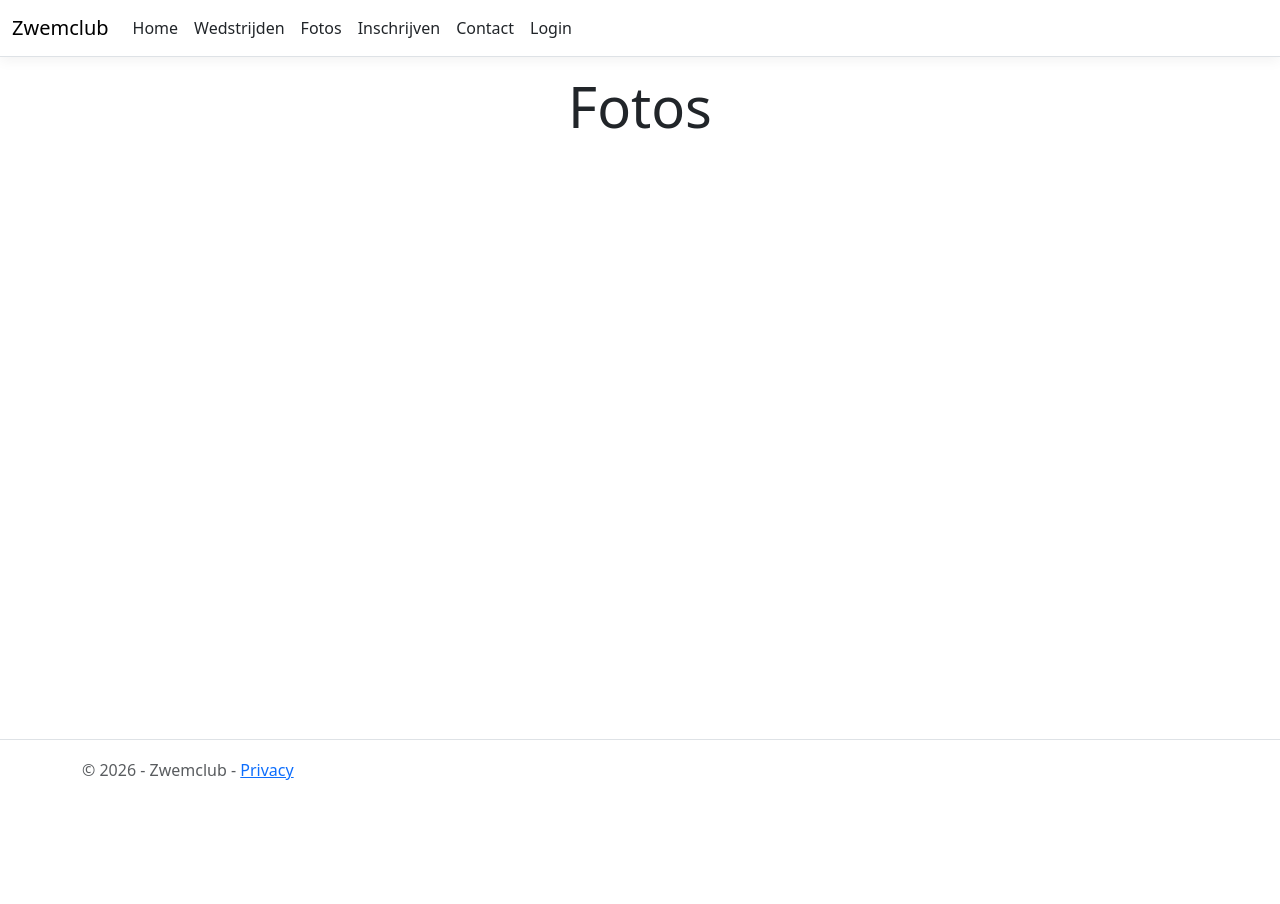
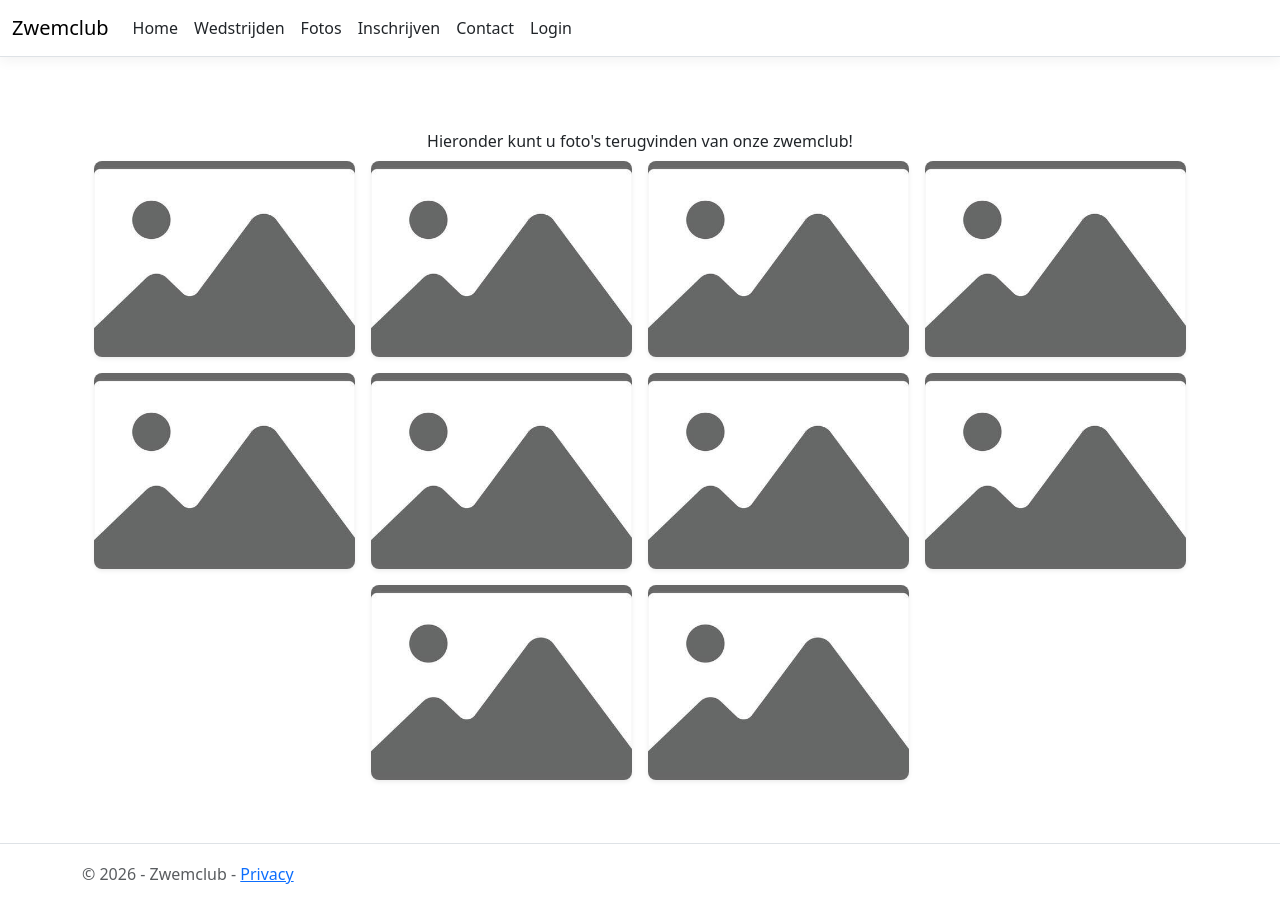
Before and after one commit to Mathiodeuz/BimbZwembad, an ASP.NET Core app: page /Fotos in a window 1280 px wide. Before the commit the page ends 780 px from the top, so only its background shows below. Run offline with ASP.NET Core 8, Linux system fonts and the light colour scheme; style sheets or scripts are compiled from the project's sources; some libraries are stand-ins or nearby versions.

Commit message:
Knop van homepage naar inschrijven werkt, eerste versie van fotos pagina

```diff
--- a/Views/Fotos/Index.cshtml
+++ b/Views/Fotos/Index.cshtml
@@ -2,7 +2,73 @@
     ViewData["Title"] = "Fotos";
 }
 
-<div class="text-center">
-    <h1 class="display-4">Fotos</h1>
-    <p></p>
+<div class="container pt-5 pb-4">
+    <p class="text-center my-2">Hieronder kunt u foto's terugvinden van onze zwemclub!</p>
+  <div class="d-flex flex-column flex-md-row justify-content-between align-items-md-center gap-3 mb-4">
+
+
+    <div class="row row-cols-1 row-cols-sm-2 row-cols-md-3 row-cols-lg-4 row-cols-xl-4 g-3 justify-content-center">
+
+        <div class="col">
+            <div class="card h-100 border-0 shadow-sm overflow-hidden rounded-3">
+                <img src="/images/Placeholder.jpg" class="w-100 h-100 object-fit-cover" style="aspect-ratio: 4 / 3;" alt="Foto 1">
+            </div>
+        </div>
+
+        <div class="col">
+            <div class="card h-100 border-0 shadow-sm overflow-hidden rounded-3">
+                <img src="/images/Placeholder.jpg" class="w-100 h-100 object-fit-cover" style="aspect-ratio: 4 / 3;" alt="Foto 2">
+            </div>
+        </div>
+
+        <div class="col">
+            <div class="card h-100 border-0 shadow-sm overflow-hidden rounded-3">
+                <img src="/images/Placeholder.jpg" class="w-100 h-100 object-fit-cover" style="aspect-ratio: 4 / 3;" alt="Foto 3">
+            </div>
+        </div>
+
+        <div class="col">
+            <div class="card h-100 border-0 shadow-sm overflow-hidden rounded-3">
+                <img src="/images/Placeholder.jpg" class="w-100 h-100 object-fit-cover" style="aspect-ratio: 4 / 3;" alt="Foto 4">
+            </div>
+        </div>
+
+        <div class="col">
+            <div class="card h-100 border-0 shadow-sm overflow-hidden rounded-3">
+                <img src="/images/Placeholder.jpg" class="w-100 h-100 object-fit-cover" style="aspect-ratio: 4 / 3;" alt="Foto 5">
+            </div>
+        </div>
+
+        <div class="col">
+            <div class="card h-100 border-0 shadow-sm overflow-hidden rounded-3">
+                <img src="/images/Placeholder.jpg" class="w-100 h-100 object-fit-cover" style="aspect-ratio: 4 / 3;" alt="Foto 6">
+            </div>
+        </div>
+
+        <div class="col">
+            <div class="card h-100 border-0 shadow-sm overflow-hidden rounded-3">
+                <img src="/images/Placeholder.jpg" class="w-100 h-100 object-fit-cover" style="aspect-ratio: 4 / 3;" alt="Foto 7">
+            </div>
+        </div>
+
+        <div class="col">
+            <div class="card h-100 border-0 shadow-sm overflow-hidden rounded-3">
+                <img src="/images/Placeholder.jpg" class="w-100 h-100 object-fit-cover" style="aspect-ratio: 4 / 3;" alt="Foto 8">
+            </div>
+        </div>
+
+        <div class="col">
+            <div class="card h-100 border-0 shadow-sm overflow-hidden rounded-3">
+                <img src="/images/Placeholder.jpg" class="w-100 h-100 object-fit-cover" style="aspect-ratio: 4 / 3;" alt="Foto 9">
+            </div>
+        </div>
+
+        <div class="col">
+            <div class="card h-100 border-0 shadow-sm overflow-hidden rounded-3">
+                <img src="/images/Placeholder.jpg" class="w-100 h-100 object-fit-cover" style="aspect-ratio: 4 / 3;" alt="Foto 10">
+            </div>
+        </div>
+
+    </div>
+ </div>
 </div>
--- a/Views/Home/Index.cshtml
+++ b/Views/Home/Index.cshtml
@@ -32,9 +32,11 @@
                 </p>
 
                 <!-- Link naar inschrijvings pagina invullen. -->
-                <a href="/Inschrijven" class="btn btn-primary btn-lg px-5 rounded-pill shadow">
+                 <a asp-controller="Inschrijven"
+                    asp-action="index"
+                    class="btn btn-primary rounded-pill px-4">
                     Inschrijven
-                </a>
+                 </a>
             </div>
         </div>
     </div>
```
Also changed, not shown: wwwroot/images/Placeholder.jpg (added).
